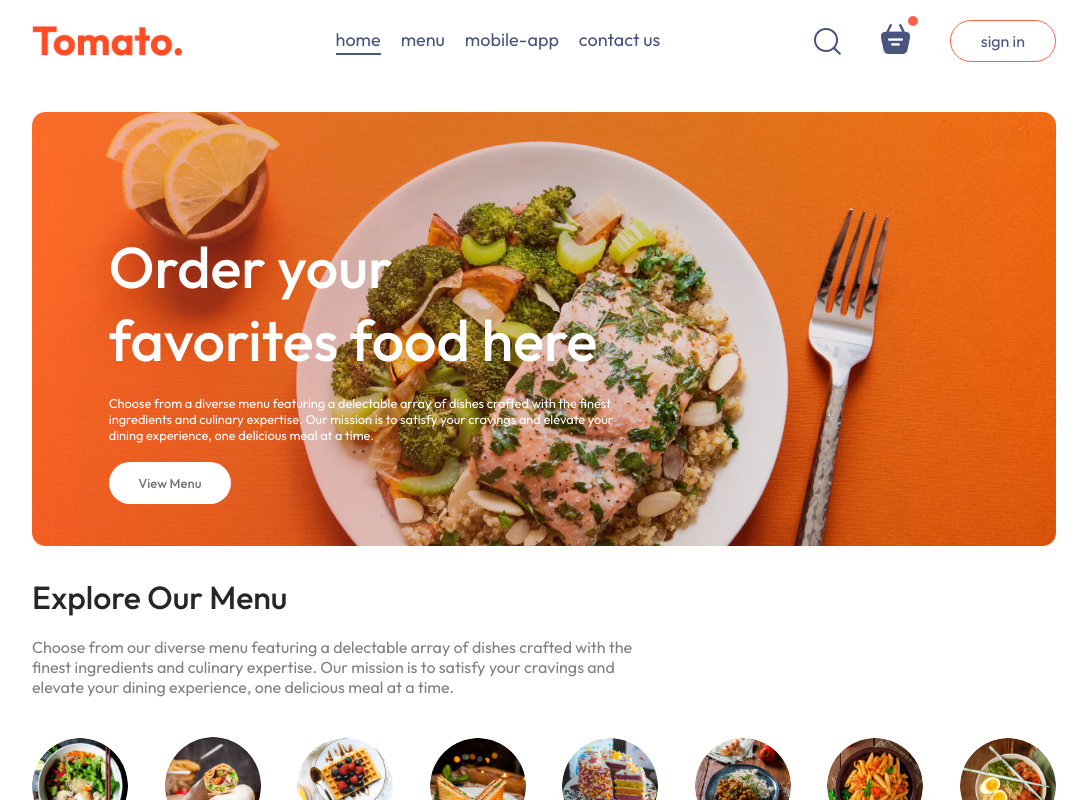
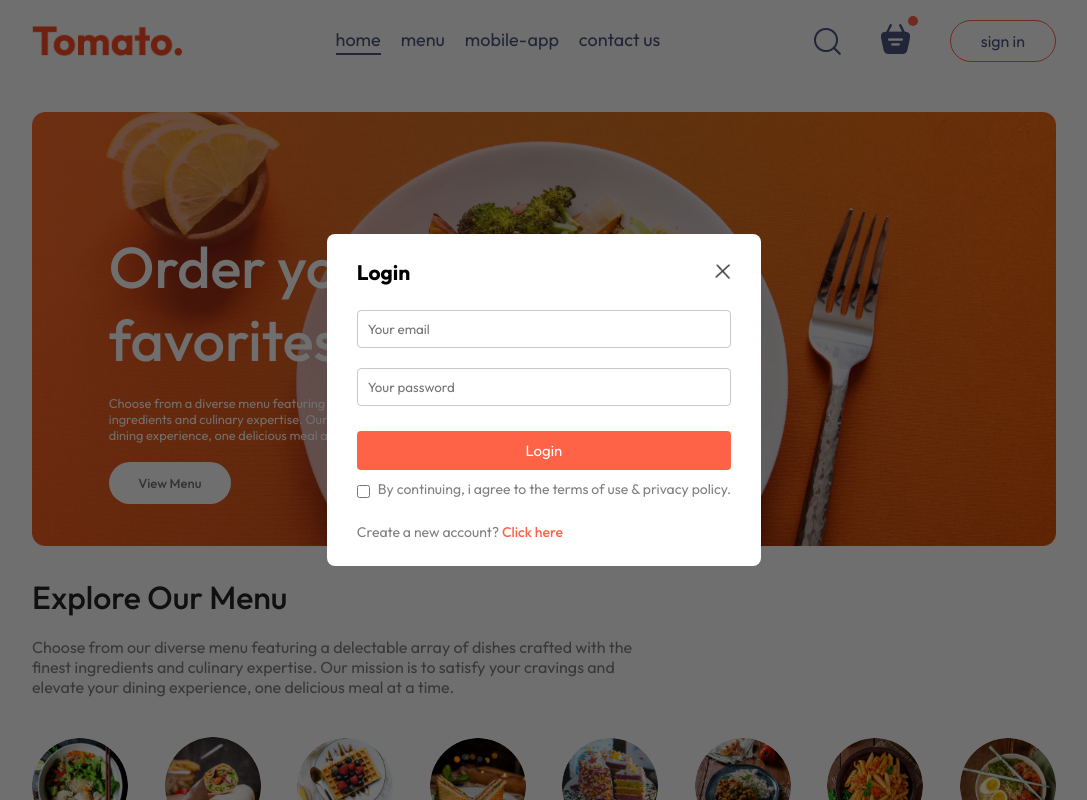
Before and after one commit to lambaluan2609/Food-Del, a React (Vite) app: page / in a window 1280 px wide. Both pictures are taken after a click on the button "sign in". Shown: the top 800 px of the page, without its empty margins (96-1183 px from the left). Built offline with nearby package versions, Linux system fonts and the light colour scheme.

Commit message:
Create sign in/ sign up component

```diff
--- a/src/App.jsx
+++ b/src/App.jsx
@@ -1,16 +1,21 @@
-import React from 'react'
+import React, { useState } from 'react'
 import Navbar from './components/Navbar/Navbar'
 import { Route, Routes } from 'react-router-dom'
 import Home from './pages/Home/Home'
 import Cart from './pages/Cart/Cart'
 import PlaceOrder from './pages/PlaceOrder/PlaceOrder'
 import Footer from './components/Footer/Footer'
+import LoginPopup from './components/LoginPopup/LoginPopup'
 
 const App = () => {
+
+  const [showLogin, setShowLogin] = useState(false)
+
   return (
     <>
+      {showLogin?<LoginPopup setShowLogin={setShowLogin}/>:<></>}
       <div className="app">
-      <Navbar />
+      <Navbar setShowLogin={setShowLogin}/>
       <Routes>
         <Route path='/' element={<Home/>}/>
         <Route path='/cart' element={<Cart/>}/>
--- /dev/null
+++ b/src/components/LoginPopup/LoginPopup.css
@@ -0,0 +1,65 @@
+.login-popup{
+    position: absolute;
+    z-index: 1;
+    width: 100%;
+    height: 100%;
+    background-color: #00000090;
+    display: grid;
+}
+.login-popup-container{
+    place-self: center;
+    width: (max23vw,330px);
+    color: #808080;
+    background-color: white;
+    display: flex;
+    flex-direction: column;
+    gap: 25px;
+    padding: 25px 30px;
+    border-radius: 8px;
+    font-size: 14px;
+    animation: fadeIn 0.5s;
+}
+.login-popup-title{
+    display: flex;
+    justify-content: space-between;
+    align-items: center;
+    color: black;
+}
+.login-popup-title img{
+    width: 16px;
+    cursor: pointer;
+}
+.login-popup-input{
+    display: flex;
+    flex-direction: column;
+    gap: 20px;
+}
+.login-popup-input input{
+    outline: none;
+    border: 1px solid #c9c9c9;
+    padding: 10px;
+    border-radius: 4px;
+}
+.login-popup-container button{
+    border: none;
+    padding: 10px;
+    border-radius: 4px;
+    color: white;
+    background-color: tomato;
+    font-size: 15px;
+    cursor: pointer;
+}
+.login-popup-condition{
+    display: flex;
+    align-items: start;
+    gap: 8px;
+    margin-top: -15px;
+}
+.login-popup-condition input{
+    margin-top: 5px;
+}
+.login-popup p span{
+    color: tomato;
+    font-weight: 500;
+    cursor: pointer;
+}
--- /dev/null
+++ b/src/components/LoginPopup/LoginPopup.jsx
@@ -0,0 +1,35 @@
+import React, { useState } from 'react'
+import './LoginPopup.css'
+import assets from '../../assets/assets'
+
+const LoginPopup = ({setShowLogin}) => {
+
+    const [currState, setCurrState] = useState("Login")
+
+  return (
+    <div className='login-popup'>
+        <form  className="login-popup-container">
+            <div className="login-popup-title">
+                <h2>{currState}</h2>
+                <img onClick={()=>setShowLogin(false)} src={assets.cross_icon} alt="" />
+            </div>
+            <div className="login-popup-input">
+                {currState==="Login"?<></>:<input type="text" placeholder='Your name' required />}
+                <input type="email" placeholder='Your email' required />
+                <input type="password" placeholder='Your password' required />
+            </div>
+            <button>{currState==="Sign Up"?"Create Account":"Login"}</button>
+            <div className="login-popup-condition">
+                <input type="checkbox" required />
+                <p>By continuing, i agree to the terms of use & privacy policy. </p>
+            </div>
+            {currState==="Login"
+            ?<p>Create a new account? <span onClick={()=>setCurrState("Sign Up")}>Click here</span></p>
+            :<p>Already have an account? <span onClick={()=>setCurrState("Login")}>Click here</span></p>}
+
+        </form>
+    </div>
+  )
+}
+
+export default LoginPopup
--- a/src/components/Navbar/Navbar.jsx
+++ b/src/components/Navbar/Navbar.jsx
@@ -2,7 +2,7 @@
 import './Navbar.css'
 import assets from '../../assets/assets'
 import { Link } from 'react-router-dom'
-const Navbar = () => {
+const Navbar = ({setShowLogin}) => {
 
     const [menu, setMenu] = useState("home")
 
@@ -21,7 +21,7 @@
                 <img src={assets.basket_icon} alt="" />
                 <div className="dot"></div>
             </div>
-            <button>sign in</button>
+            <button onClick={()=>setShowLogin(true)}>sign in</button>
         </div>
     </div>
   )
```
